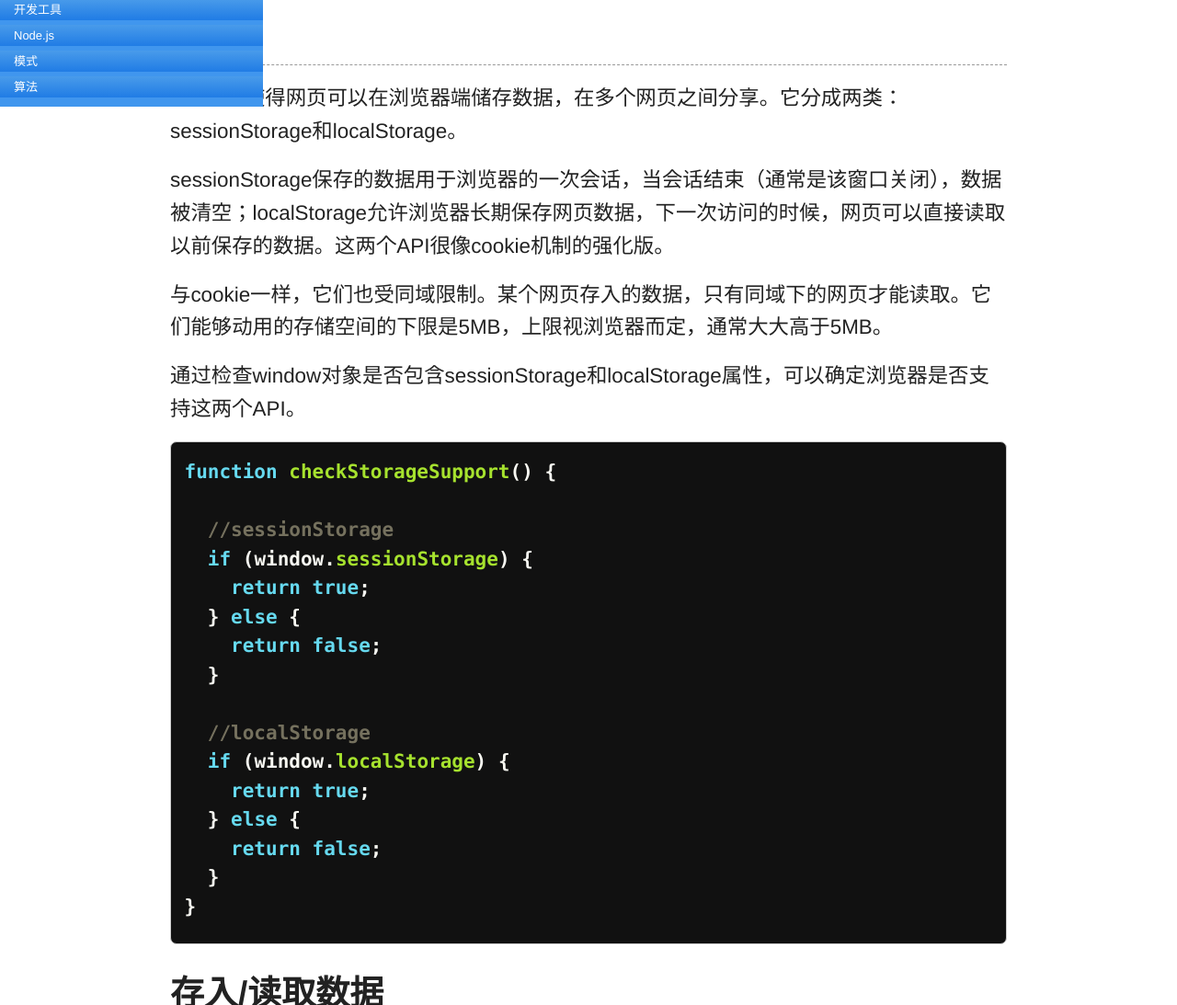
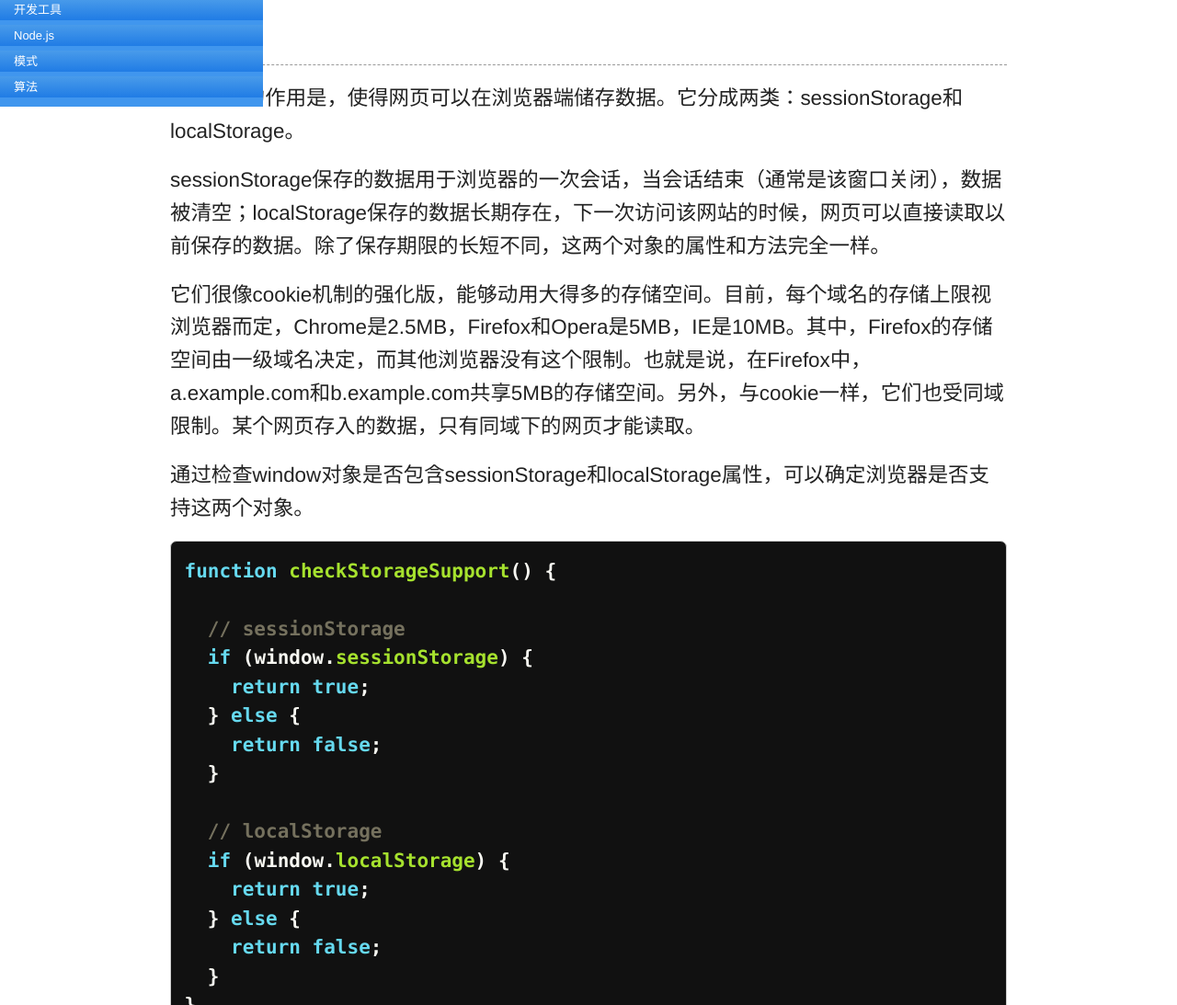
Before and after one commit to ruanyf/jstutorial, a Jekyll site: the page built from bom/webstorage.md, in a window 1280 px wide and 1400 px high, cut to the strip 307-1400 px from the top of the window. Shown: the whole strip at 92% size. Built offline with Jekyll 4.4.1, drawn with Linux system fonts in a browser that asks for light colours; Markdown is read by kramdown in place of the engine named in the settings; some of the changed text lies outside the part shown.

Commit message:
edit bom/webstorage

```diff
--- a/bom/webstorage.md
+++ b/bom/webstorage.md
@@ -3,31 +3,31 @@ title: Web Storage
 layout: page
 category: bom
 date: 2012-12-28
-modifiedOn: 2013-01-25
+modifiedOn: 2013-03-15
 ---
 
 ## 概述
 
-这个API使得网页可以在浏览器端储存数据，在多个网页之间分享。它分成两类：sessionStorage和localStorage。
+这个API的作用是，使得网页可以在浏览器端储存数据。它分成两类：sessionStorage和localStorage。
 
-sessionStorage保存的数据用于浏览器的一次会话，当会话结束（通常是该窗口关闭），数据被清空；localStorage允许浏览器长期保存网页数据，下一次访问的时候，网页可以直接读取以前保存的数据。这两个API很像cookie机制的强化版。
+sessionStorage保存的数据用于浏览器的一次会话，当会话结束（通常是该窗口关闭），数据被清空；localStorage保存的数据长期存在，下一次访问该网站的时候，网页可以直接读取以前保存的数据。除了保存期限的长短不同，这两个对象的属性和方法完全一样。
 
-与cookie一样，它们也受同域限制。某个网页存入的数据，只有同域下的网页才能读取。它们能够动用的存储空间的下限是5MB，上限视浏览器而定，通常大大高于5MB。
+它们很像cookie机制的强化版，能够动用大得多的存储空间。目前，每个域名的存储上限视浏览器而定，Chrome是2.5MB，Firefox和Opera是5MB，IE是10MB。其中，Firefox的存储空间由一级域名决定，而其他浏览器没有这个限制。也就是说，在Firefox中，a.example.com和b.example.com共享5MB的存储空间。另外，与cookie一样，它们也受同域限制。某个网页存入的数据，只有同域下的网页才能读取。
 
-通过检查window对象是否包含sessionStorage和localStorage属性，可以确定浏览器是否支持这两个API。
+通过检查window对象是否包含sessionStorage和localStorage属性，可以确定浏览器是否支持这两个对象。
 
 {% highlight javascript %}
 
 function checkStorageSupport() {
 
-  //sessionStorage
+  // sessionStorage
   if (window.sessionStorage) {
     return true;
   } else {
     return false;
   }
 
-  //localStorage
+  // localStorage
   if (window.localStorage) {
     return true;
   } else {
@@ -37,9 +37,11 @@ function checkStorageSupport() {
 
 {% endhighlight %}
 
-## 存入/读取数据
+## 操作方法
 
-sessionStorage和localStorage保存的数据，都以“键值对”的形式存在。每一项都有一个键名，以及相对应的数据。这里需要注意，所有的数据都是以文本格式保存。
+### 存入/读取数据
+
+sessionStorage和localStorage保存的数据，都以“键值对”的形式存在。也就是说，每一项数据都有一个键名和对应的值。所有的数据都是以文本格式保存。
 
 存入数据使用setItem方法。它接受两个参数，第一个是键名，第二个是保存的数据。
 
@@ -51,7 +53,7 @@ localStorage.setItem("key","value");
 
 {% endhighlight %}
 
-读取数据使用getItem方法。它只有一个参数就是键名。
+读取数据使用getItem方法。它只有一个参数，就是键名。
 
 {% highlight javascript %}
 
@@ -61,7 +63,7 @@ var valueLocal = localStorage.getItem("key");
 
 {% endhighlight %}
 
-## 清除数据
+### 清除数据
 
 removeItem方法用于清除某个键名对应的数据。
 
@@ -83,7 +85,7 @@ localStorage.clear();
 
 {% endhighlight %}
 
-## 遍历
+### 遍历操作
 
 利用length属性和key方法，可以遍历所有的键。
 
@@ -119,7 +121,7 @@ window.addEventListener("storage",onStorageChange);
 
 function onStorageChange(e) {
 
-     if(e.key == "key") {
+     if(e.key === "key") {
           alert(e.key);
      }
 
@@ -132,7 +134,11 @@ event对象的属性还有：
 - oldValue：更新前的值。如果该键为新增加，则这个属性为null。
 - newValue：更新后的值。如果该键被删除，则这个属性为null。
 
+值得注意的是，如果浏览器同时打开一个域名下面的多个页面，当其中的一个页面改变sessionStorage或localStorage的数据时，所有页面的storage事件都会被触发。因此，可以通过这种机制，实现多个窗口之间的通信。
+
 ## 参考链接
 
 - Ryan Stewart，[Introducing the HTML5 storage APIs](http://www.adobe.com/devnet/html5/articles/html5-storage-apis.html)
 - [Getting Started with LocalStorage](http://codular.com/localstorage)
+- Feross Aboukhadijeh, [Introducing the HTML5 Hard Disk Filler™ API](http://feross.org/fill-disk/)
+- Ben Summers, [Inter-window messaging using localStorage](http://bens.me.uk/2013/localstorage-inter-window-messaging)
```
Also changed, not shown: grammar/object.md (+287 -252 lines).
